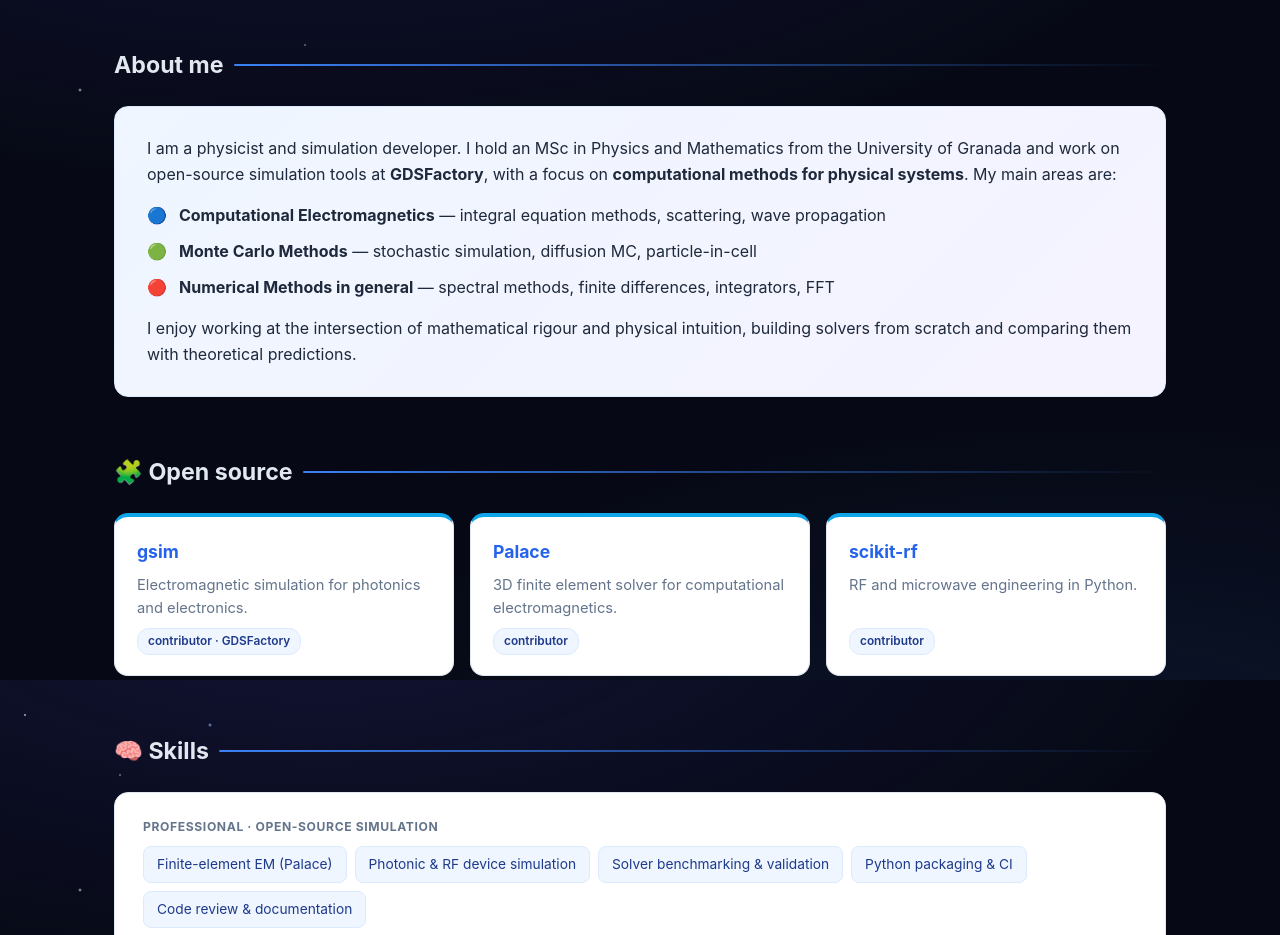
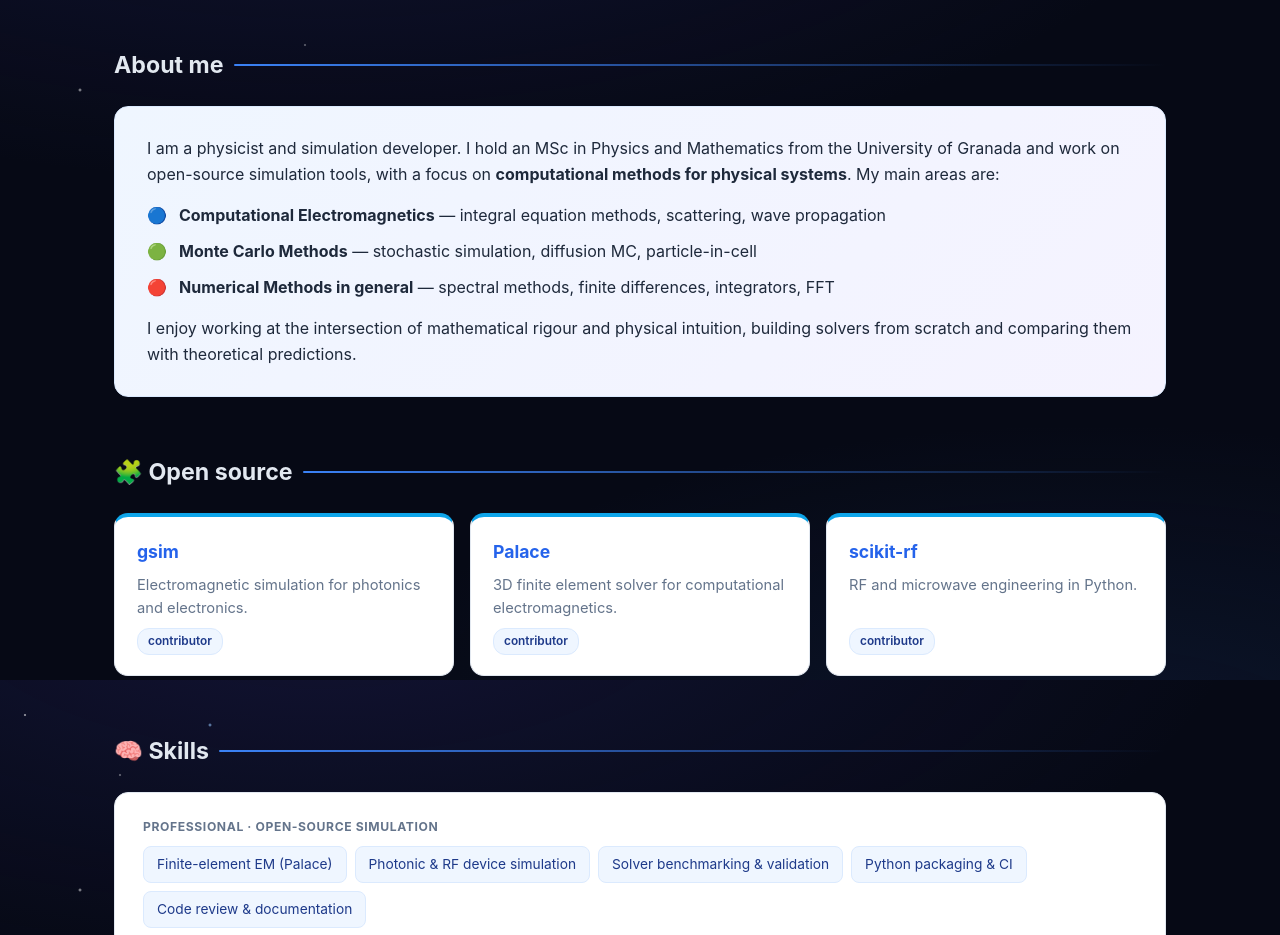
Before and after one commit to Alisama20/alisama20.github.io, a plain HTML site: page index.html in a window 1280 px wide. Shown: the part 920-1855 px from the top of the page. Drawn offline with Linux system fonts and the light colour scheme.

Commit message:
Site: remove employer mentions

```diff
--- a/index.html
+++ b/index.html
@@ -9,7 +9,7 @@
   <meta property="og:type"        content="website"/>
   <meta property="og:url"         content="https://alisama20.github.io/"/>
   <meta property="og:title"       content="Ali · Computational Physics"/>
-  <meta property="og:description" content="Physicist and simulation developer at GDSFactory · MSc in Physics &amp; Mathematics, University of Granada. MSc thesis: high-frequency computational electromagnetics in the time domain (PO/SBR, GTD/UTD/PTD, materials, ISAR), plus a portfolio of computational physics projects."/>
+  <meta property="og:description" content="Physicist and simulation developer · MSc in Physics &amp; Mathematics, University of Granada. MSc thesis: high-frequency computational electromagnetics in the time domain (PO/SBR, GTD/UTD/PTD, materials, ISAR), plus a portfolio of computational physics projects."/>
   <meta property="og:image"       content="https://alisama20.github.io/assets/tfm/tfm_isar.png"/>
   <meta property="og:image:width" content="1710"/>
   <meta property="og:image:height" content="810"/>
@@ -559,7 +559,7 @@
 
   <h2>About me</h2>
   <div class="about-card">
-    <p>I am a physicist and simulation developer. I hold an MSc in Physics and Mathematics from the University of Granada and work on open-source simulation tools at <strong>GDSFactory</strong>, with a focus on <strong>computational methods for physical systems</strong>. My main areas are:</p>
+    <p>I am a physicist and simulation developer. I hold an MSc in Physics and Mathematics from the University of Granada and work on open-source simulation tools, with a focus on <strong>computational methods for physical systems</strong>. My main areas are:</p>
     <ul class="about-list">
       <li><span>🔵</span><span><strong>Computational Electromagnetics</strong> — integral equation methods, scattering, wave propagation</span></li>
       <li><span>🟢</span><span><strong>Monte Carlo Methods</strong> — stochastic simulation, diffusion MC, particle-in-cell</span></li>
@@ -573,7 +573,7 @@
     <a class="oss-card" href="https://github.com/gdsfactory/gsim">
       <span class="oss-name">gsim</span>
       <span class="oss-desc">Electromagnetic simulation for photonics and electronics.</span>
-      <span class="oss-tag">contributor · GDSFactory</span>
+      <span class="oss-tag">contributor</span>
     </a>
     <a class="oss-card" href="https://github.com/awslabs/palace">
       <span class="oss-name">Palace</span>
```
